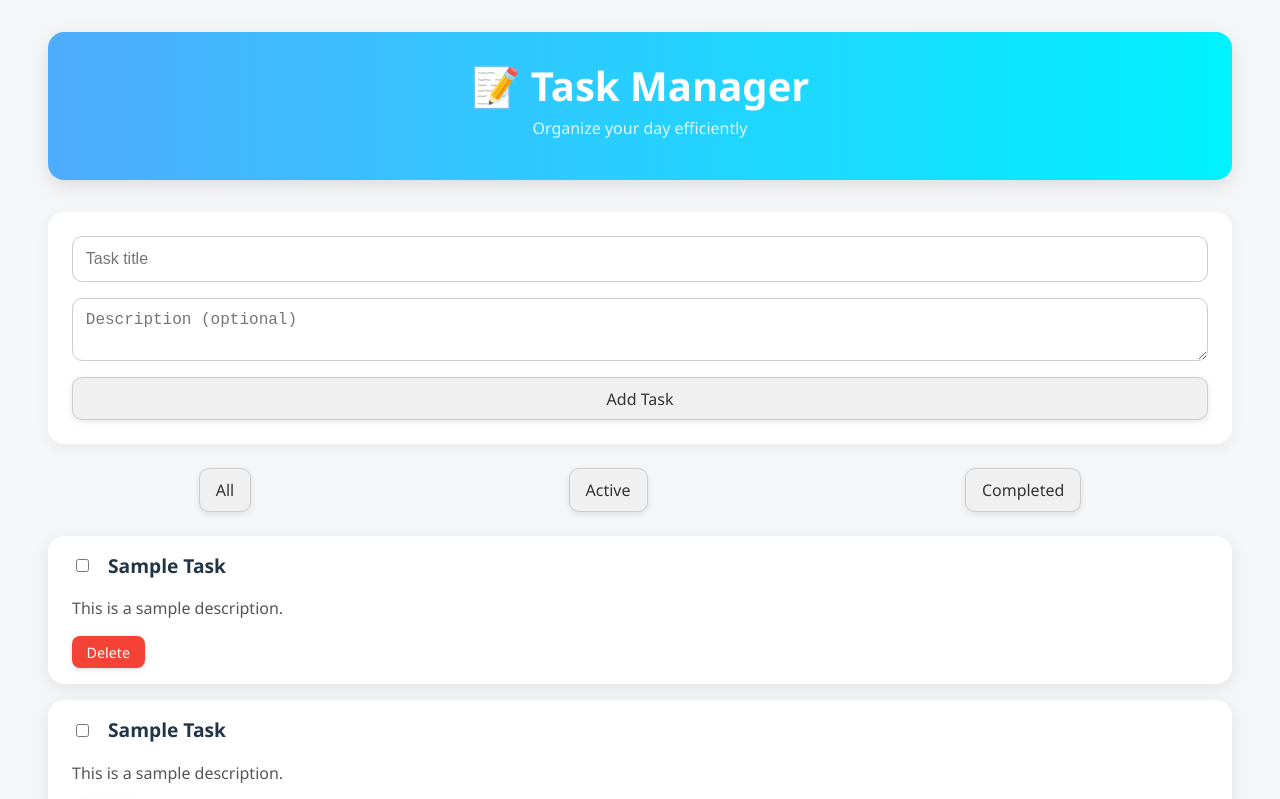
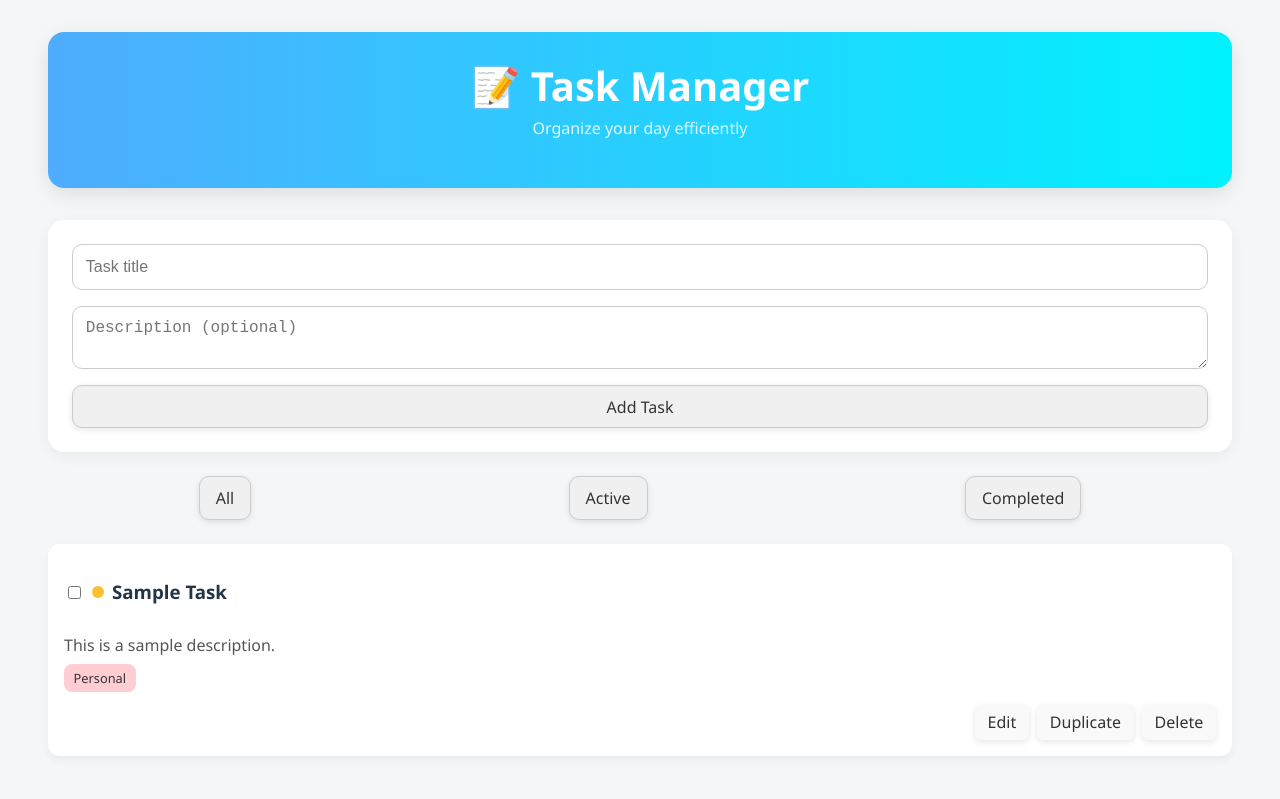
Before and after one commit to wahid022/taskManagement, a React (Vite) app: page / in a window 1280 px wide. Shown: the top 799 px of the page. Built offline with nearby package versions, Linux system fonts and the light colour scheme.

Commit message:
added edit dublicate and delete button in the UI

```diff
--- a/src/components/TaskItem/TaskItem.jsx
+++ b/src/components/TaskItem/TaskItem.jsx
@@ -1,15 +1,23 @@
 import React from 'react';
 import styles from './TaskItem.module.css';
 
-const TaskItem = () => {
+const TaskItem = ({ title = 'Sample Task', description = 'This is a sample description.', priority = 'medium', category = 'personal', onEdit, onDelete, onDuplicate }) => {
   return (
     <div className={styles.card}>
-      <div className={styles.top}>
-        <input type="checkbox" />
-        <h3>Sample Task</h3>
+      <div className={styles.topRow}>
+        <input type="checkbox" className={styles.checkbox} />
+        <span className={`${styles.priority} ${styles[priority]}`} title={`Priority: ${priority}`} />
+        <h3>{title}</h3>
       </div>
-      <p>This is a sample description.</p>
-      <button className={styles.deleteBtn}>Delete</button>
+      <p className={styles.description}>{description}</p>
+      <div className={styles.meta}>
+        <span className={`${styles.tag} ${styles[category]}`}>{category}</span>
+      </div>
+      <div className={styles.actions}>
+        <button onClick={onEdit}>Edit</button>
+        <button onClick={onDuplicate}>Duplicate</button>
+        <button className={styles.delete} onClick={onDelete}>Delete</button>
+      </div>
     </div>
   );
 };
--- a/src/components/TaskItem/TaskItem.module.css
+++ b/src/components/TaskItem/TaskItem.module.css
@@ -1,46 +1,100 @@
 .card {
-  background: #ffffff;
-  padding: 1rem 1.5rem;
-  border-radius: 16px;
-  box-shadow: 0 4px 16px rgba(0, 0, 0, 0.08);
-  display: flex;
-  flex-direction: column;
-  gap: 0.5rem;
+  background: #fff;
+  padding: 1rem;
+  border-radius: 12px;
+  box-shadow: 0 4px 10px rgba(0, 0, 0, 0.05);
   transition: transform 0.2s ease;
 }
 
 .card:hover {
-  transform: translateY(-3px);
+  transform: translateY(-2px);
 }
 
-.top {
+.topRow {
   display: flex;
   align-items: center;
-  gap: 1rem;
+  gap: 0.5rem;
+  margin-bottom: 0.5rem;
 }
 
-.top h3 {
-  margin: 0;
-  font-size: 1.2rem;
+.checkbox {
+  accent-color: #4caf50;
 }
 
-p {
+.priority {
+  width: 12px;
+  height: 12px;
+  border-radius: 50%;
+  display: inline-block;
+}
+
+.high {
+  background-color: #e53935;
+}
+.medium {
+  background-color: #fbc02d;
+}
+.low {
+  background-color: #43a047;
+}
+
+.description {
   color: #555;
   margin: 0.5rem 0;
 }
 
-.deleteBtn {
-  align-self: flex-start;
-  background-color: #f44336;
-  color: white;
-  border: none;
-  padding: 0.4rem 0.9rem;
-  border-radius: 8px;
-  cursor: pointer;
-  font-size: 0.9rem;
-  transition: opacity 0.3s ease;
+.meta {
+  margin-top: 0.5rem;
 }
 
-.deleteBtn:hover {
-  opacity: 0.9;
+.tag {
+  background-color: #e0e0e0;
+  padding: 0.3rem 0.6rem;
+  border-radius: 8px;
+  font-size: 0.8rem;
+  font-weight: 500;
+  color: #333;
+  text-transform: capitalize;
 }
+
+.work {
+  background-color: #bbdefb;
+}
+.personal {
+  background-color: #ffcdd2;
+}
+.health {
+  background-color: #c8e6c9;
+}
+
+.actions {
+  margin-top: 1rem;
+  display: flex;
+  gap: 0.5rem;
+  justify-content: flex-end;
+}
+
+.actions button {
+  padding: 0.4rem 0.8rem;
+  border: none;
+  border-radius: 6px;
+  cursor: pointer;
+  background-color: #f9f9f9;
+  color: #333;
+  font-weight: 500;
+  transition: background-color 0.2s ease, color 0.2s ease;
+}
+
+.actions button:hover {
+  background-color: #e0e0e0;
+  color: #000;
+}
+
+.delete {
+  background-color: #e57373;
+  color: white;
+}
+
+.delete:hover {
+  background-color: #ef5350;
+}
--- a/src/components/TaskList/TaskList.jsx
+++ b/src/components/TaskList/TaskList.jsx
@@ -1,13 +1,10 @@
-import React from 'react';
-import TaskItem from '../TaskItem/TaskItem';
-import styles from './TaskList.module.css';
+import React from "react";
+import TaskItem from "../TaskItem/TaskItem";
+import styles from "./TaskList.module.css";
 
 const TaskList = () => {
   return (
     <div className={styles.taskList}>
-
-      <TaskItem />
-      <TaskItem />
       <TaskItem />
     </div>
   );
```
